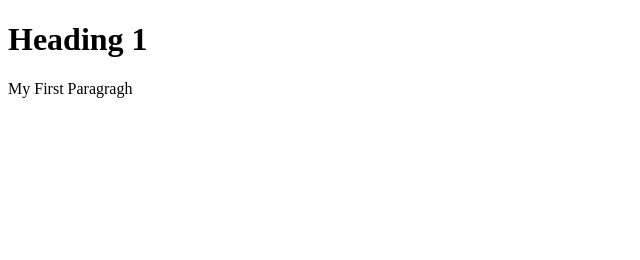
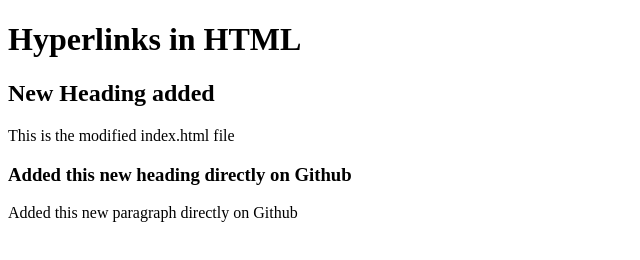
Before and after one commit to KaranRaman/FIT3179, a plain HTML site: page index.html in a window 1280 px wide. Shown: the whole page, without its empty margins (0-640 px from the left). Drawn offline with Linux system fonts and the light colour scheme.

Commit message:
Update index.html
Update of Index file on Github directly

```diff
--- a/index.html
+++ b/index.html
@@ -4,7 +4,12 @@
     <title>My first HTML Document</title>
 </head>
 <body>
-    <h1> Heading 1</h1>
-    <p>My First Paragragh</p>
+    <h1> Hyperlinks in HTML</h1>
+
+    <h2> New Heading added</h2>
+    <p>This is the modified index.html file</p>
+        <h3> Added this new heading directly on Github </h3>
+        <p> Added this new paragraph directly on Github</p>
+
 </body>
 </html>
```
